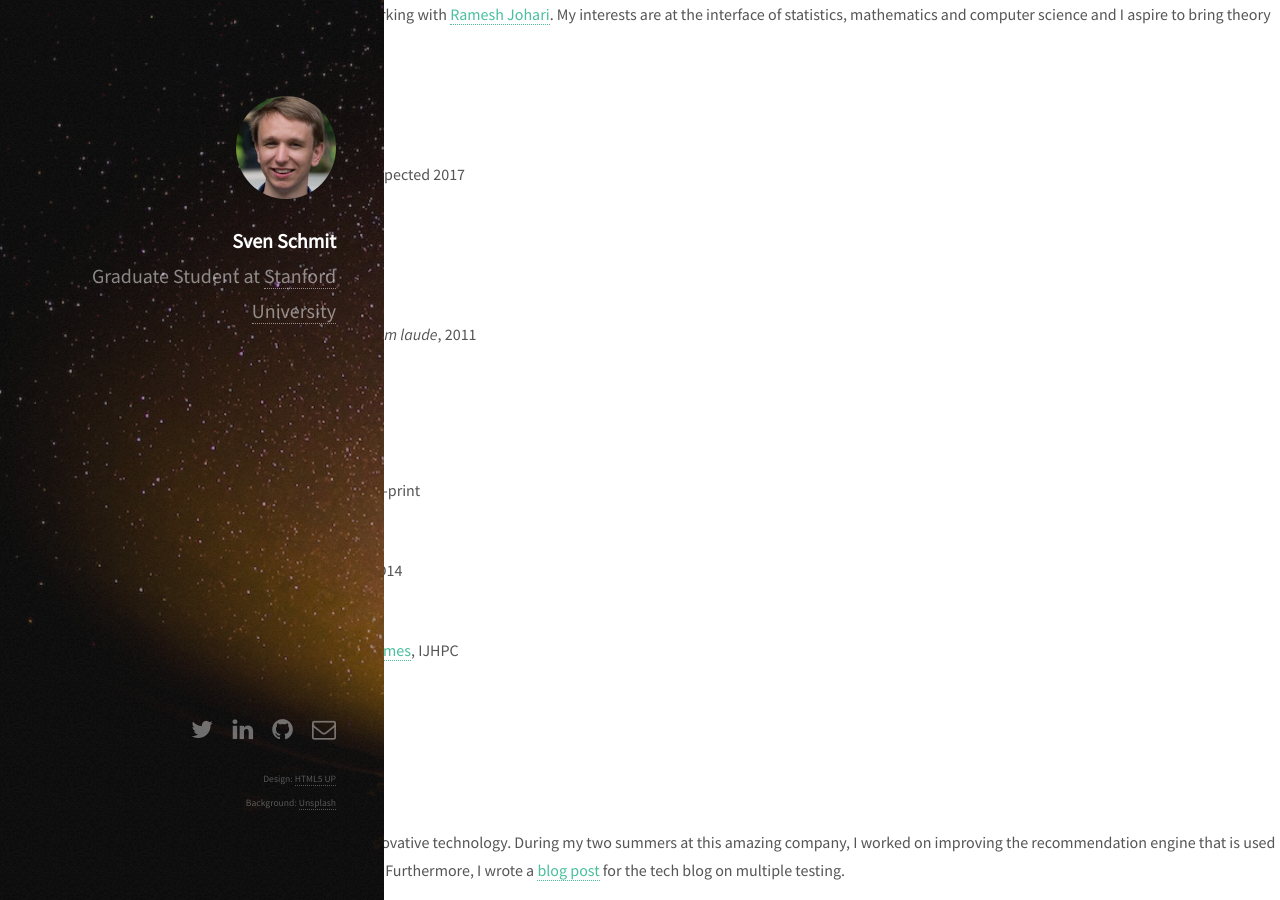
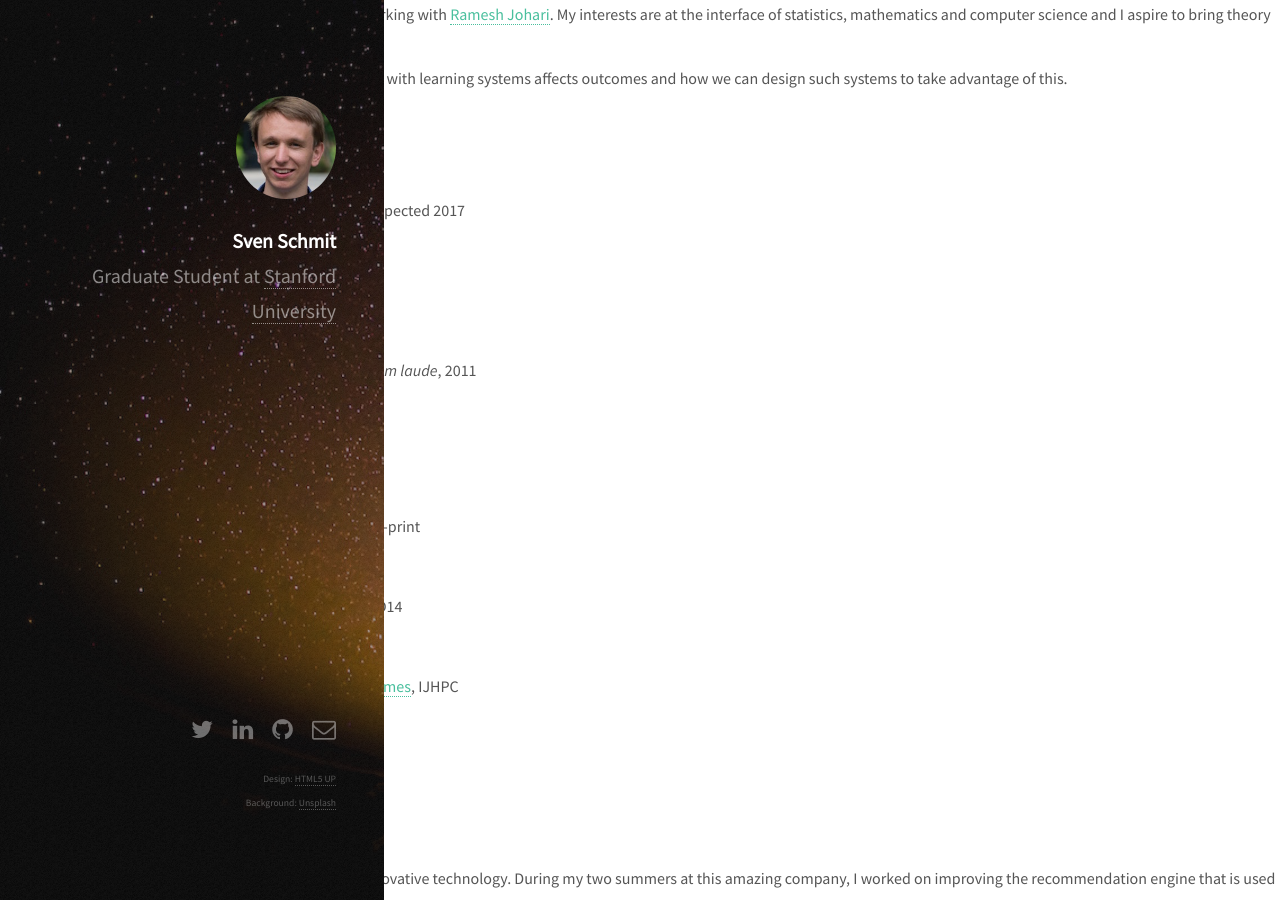
Before and after one commit to schmit/schmit.github.io, a Jekyll site: the page built from _posts/2015-1-1-about.md, in a window 1280 px wide and 900 px high. Built offline with Jekyll 4.4.1, drawn with Linux system fonts in a browser that asks for light colours.

Commit message:
Updated blurb

```diff
--- a/_posts/2015-1-1-about.md
+++ b/_posts/2015-1-1-about.md
@@ -6,6 +6,9 @@ title: About
 
 I am Sven Schmit, a fifth year PhD Student at [Stanford](http://icme.stanford.edu) working with [Ramesh Johari](http://www.stanford.edu/~rjohari).
 My interests are at the interface of statistics, mathematics and computer science and I aspire to bring theory and practice together.
+
+Currently, my research focuses on how human interaction with learning systems affects outcomes and
+how we can design such systems to take advantage of this.
 
 
 <br>
```
